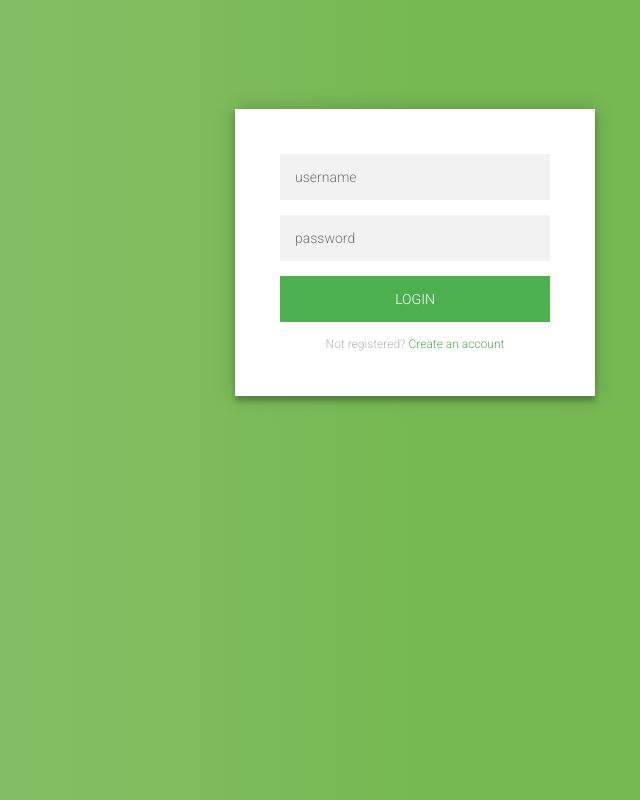
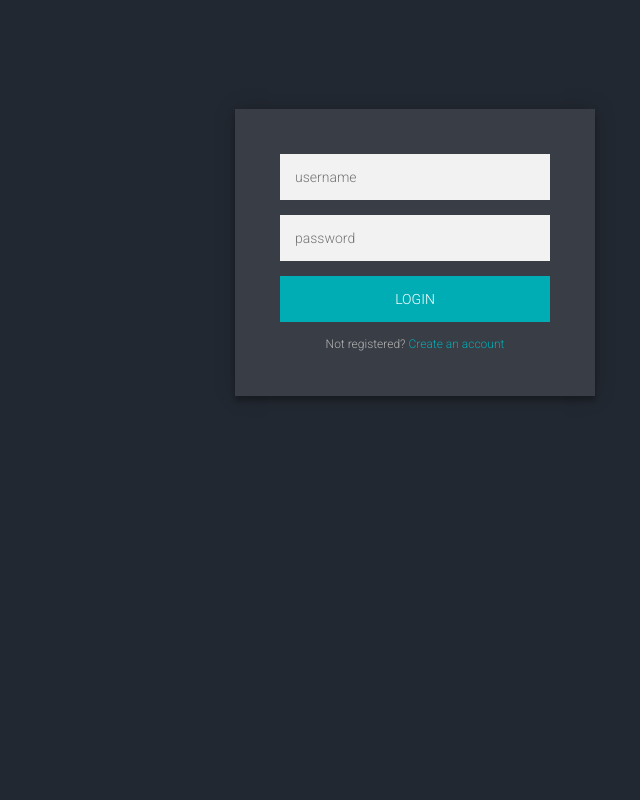
Before and after one commit to cjuarez2017159/FrontEnd_Bloomed, a React (Vite) app in the folder Bloomed/: page / in a window 1280 px wide. Shown: the whole page, without its empty margins (225-865 px from the left). Built offline with nearby package versions, Linux system fonts and the light colour scheme.

Commit message:
cambios en el diseño de login

```diff
--- a/Bloomed/src/components/Login.css
+++ b/Bloomed/src/components/Login.css
@@ -8,9 +8,9 @@
 .form {
   position: relative;
   z-index: 1;
-  background: #FFFFFF;
+  background: #393E46;
   max-width: 360px;
-  margin: 0 auto 100px;
+  margin: 0 auto 200px;
   padding: 45px;
   text-align: center;
   box-shadow: 0 0 20px 0 rgba(0, 0, 0, 0.2), 0 5px 5px 0 rgba(0, 0, 0, 0.24);
@@ -30,7 +30,7 @@
   font-family: "Roboto", sans-serif;
   text-transform: uppercase;
   outline: 0;
-  background: #4CAF50;
+  background: #00ADB5;
   width: 100%;
   border: 0;
   padding: 15px;
@@ -41,7 +41,7 @@
   cursor: pointer;
 }
 .form button:hover, .form button:active, .form button:focus {
-  background: #43A047;
+  background: #00ADB5;
 }
 .form .message {
   margin: 15px 0 0;
@@ -49,13 +49,11 @@
   font-size: 12px;
 }
 .form .message a {
-  color: #4CAF50;
+  color: #00ADB5;
   text-decoration: none;
 }
 body {
-  background: #76b852; /* fallback para navegadores antiguos */
-  background: rgb(141,194,111);
-  background: linear-gradient(90deg, rgba(141,194,111,1) 0%, rgba(118,184,82,1) 50%);
+  background: #222831;
   font-family: "Roboto", sans-serif;
   -webkit-font-smoothing: antialiased;
   -moz-osx-font-smoothing: grayscale;
```
